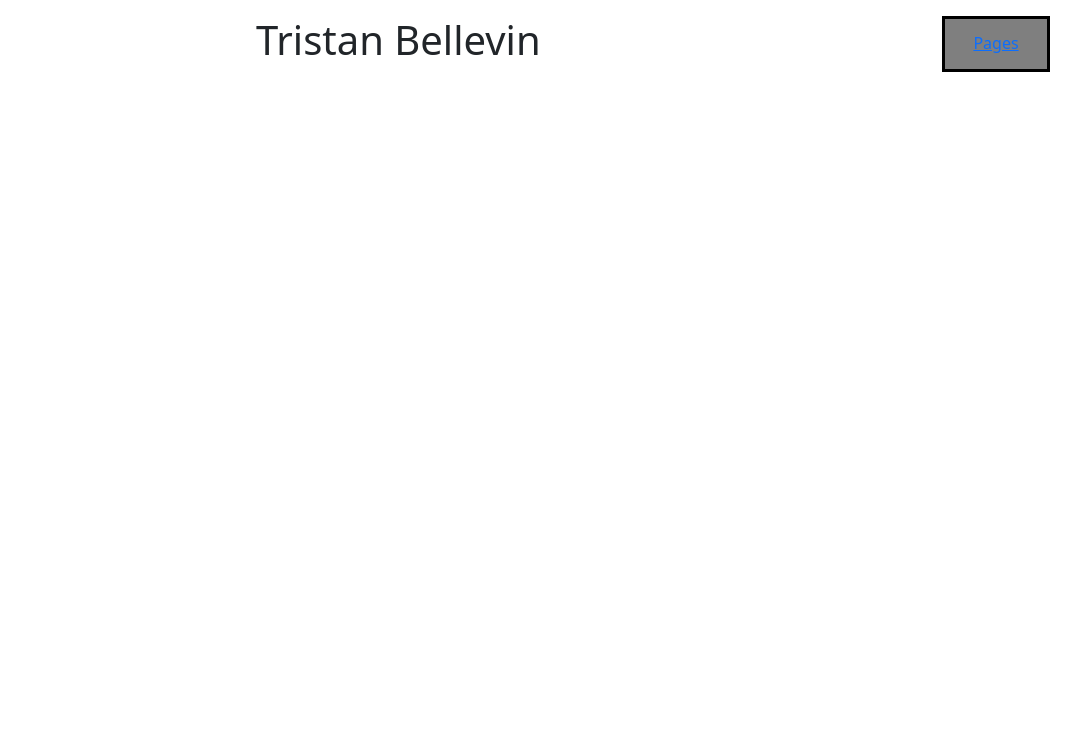
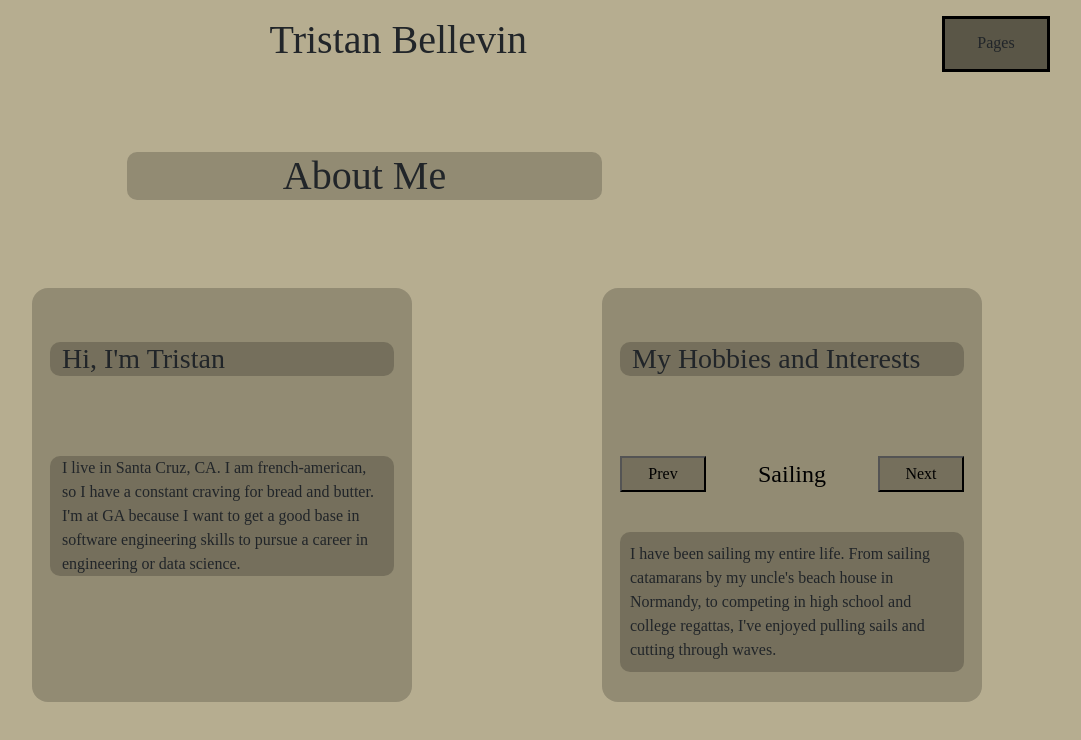
Before and after one commit to txbell/Tristan-Bellevin-Portfolio, a plain HTML site: page about-me.html in a window 1280 px wide. Shown: the whole page, without its empty margins (133-1214 px from the left). Drawn offline with nearby package versions, Linux system fonts and the light colour scheme.

Commit message:
11:26 2/22/23

```diff
--- a/about-me.html
+++ b/about-me.html
@@ -11,16 +11,53 @@
 <body id="about-mePg">
     <div class="row" id="titBar">
         <h1 id="title" class="col-9 col-md-10">Tristan Bellevin</h1>
-        <a id="BurgahBar" class="col-2 col-md-1">
+        <article id="BurgahBar" class="col-2 col-md-1">
             <span id="bText">Pages</span>
-        </a>
+        </article>
         <div class="col-2" id="modalBurgah">
             <div class="row">
-                <a class="col-12" href="home.html">HOME</a>
-                <a class="col-12" href="projects.html">PROJECTS</a>
-                <a href="resume.html">RESUME</a>
+                <a class="modB col-12" href="home.html">HOME</a>
+                <a class="modB col-12" href="projects.html">PROJECTS</a>
+                <a class="modB" href="resume.html">RESUME</a>
             </div>
         </div>
+    </div>
+
+    <div class="container">
+        <div class="row">
+            <div class="col-2"></div>
+            <h1 class="col-5 gy-5">About Me</h1>
+            <div class="col-5"></div>
+        </div>
+
+        <div class="row">
+            <div class="col-1"></div>
+            <div class="col-4 gy-5">
+                <div class="row">
+                    <h3 class="tit">Hi, I'm Tristan</h3>
+                </div>
+                <div class="row">
+                    <a id="abtMeTxt">I live in Santa Cruz, CA. I am french-american, so I have a constant craving for bread and butter. I'm at GA because I want to get a good base in software engineering skills to pursue a career in engineering or data science.</a>
+                </div>
+            </div>
+            <div class="col-2"></div>
+            <div class="col-4 gy-5">
+                <div class="row">
+                    <h3 class="tit">My Hobbies and Interests</h3>
+                </div>
+                <div class="row">
+                    <button id="abtPrev" class="col-3">Prev</button>
+                    <a class="col-6" id="hobTxt">Sailing</a>
+                    <button id="abtNext" class="col-3">Next</button>
+                </div>
+                <div class="row align-items-center">
+                    <a id="hobInfo">I have been sailing my entire life. From sailing catamarans by my uncle's beach house in Normandy, to competing in high school and college regattas,
+                        I've enjoyed pulling sails and cutting through waves.</a>
+                </div>
+            </div>
+            <div class="col-1"></div>
+        </div>
+    </div>
 </body>
 <script src="app.js"></script>
 <script src="https://cdn.jsdelivr.net/npm/bootstrap@5.3.0-alpha1/dist/js/bootstrap.bundle.min.js" integrity="sha384-w76AqPfDkMBDXo30jS1Sgez6pr3x5MlQ1ZAGC+nuZB+EYdgRZgiwxhTBTkF7CXvN" crossorigin="anonymous"></script>
--- a/style.css
+++ b/style.css
@@ -1,10 +1,14 @@
 * {
     margin: 0;
+    font-family: 'Times New Roman', Times, serif;
+    text-decoration: none;
 }
+
+@import url('https://fonts.googleapis.com/css2?family=Josefin+Sans&display=swap');
 
 :root {
     --txtClr: #ff4b3e;
-    --bkgrClr: #6f1d1b;
+    --bkgrClr: #b6ad90;
 }
 
 #titBar {
@@ -20,7 +24,15 @@
 }
 
 #projectsPg {
-    background-color: #b6ad90;
+    background-color: var(--bkgrClr);
+}
+
+#about-mePg {
+    background-color: var(--bkgrClr);
+}
+
+#resumePg {
+    background-color: var(--bkgrClr);
 }
 
 #title {
@@ -44,6 +56,30 @@
     text-align: center;
     padding: 10px 0;
     border: 3px solid rgb(0,0,0);
+    text-decoration: none;
+    color: black;
+    text-transform: none;
+}
+
+.modB {
+    text-decoration: none;
+    color: black;
+    background-color: rgba(0, 0, 0, .3);
+    margin-bottom: 1vh;
+}
+
+span#bText {
+    text-decoration: none;
+}
+
+article:link { text-decoration: none; color: black; padding: 3px 0; background-color: rgba(0, 0, 0, .4); margin: 2px}
+article:visited { text-decoration: none; color: black; padding: 3px 0; background-color: rgba(0, 0, 0, .4); margin: 2px}
+article:hover { text-decoration: none; color: black; padding: 3px 0; background-color: rgba(0, 0, 0, .4); margin: 2px}
+article:active { text-decoration: none; color: black; padding: 3px 0; background-color: rgba(0, 0, 0, .4); margin: 2px}
+
+h1.col-5.gy-5 {
+    margin-top: 10vh;
+    margin-bottom: 5vh;
 }
 
 #proj1Mod {
@@ -80,31 +116,41 @@
     grid-column: 7/span 2;
     grid-row: 3/span 2;
     text-align: center;
-    padding: 50px 0;
+    padding: 70px 0;
+    font-size: 2vw;
     background-color: var(--bkgrClr);
     color: var(--txtClr);
+    text-decoration: none;
+    border: 1px solid black;
 }
 
 #prjcts {
     grid-row: 6/span 2;
     grid-column: 3/span 2;
     text-align: center;
-    padding: 50px 0;
+    padding: 70px 0;
+    font-size: 2vw;
     background-color: var(--bkgrClr);
     color: var(--txtClr);
+    text-decoration: none;
+    border: 1px solid black;
 }
 
 #resume {
     grid-row: 3/span 2;
     grid-column: 4/span 2;
     text-align: center;
-    padding: 50px 0;
+    padding: 70px 0;
+    font-size: 2vw;
     background-color: var(--bkgrClr);
     color: var(--txtClr);
+    text-decoration: none;
+    border: 1px solid black;
 }
 
 .link {
     text-align: center;
+    z-index: 1;
 }
 
 #lnk1 {
@@ -127,114 +173,6 @@
     grid-row: 8/span 1;
 }
 
-
-/* TEMP */
-/* .fancy {
-    background-color: transparent;
-    border: 2px solid #000;
-    border-radius: 0;
-    box-sizing: border-box;
-    color: #fff;
-    cursor: pointer;
-    display: inline-block;
-    float: right;
-    font-weight: 700;
-    letter-spacing: 0.05em;
-    margin: 0;
-    outline: none;
-    overflow: visible;
-    padding: 1.25em 2em;
-    position: relative;
-    text-align: center;
-    text-decoration: none;
-    text-transform: none;
-    transition: all 0.3s ease-in-out;
-    user-select: none;
-    font-size: 13px;
-   }
-
-   .fancy::before {
-    content: " ";
-    width: 1.5625rem;
-    height: 2px;
-    background: black;
-    top: 50%;
-    left: 1.5em;
-    position: absolute;
-    transform: translateY(-50%);
-    transform-origin: center;
-    transition: background 0.3s linear, width 0.3s linear;
-   }
-
-   .fancy .text {
-    font-size: 1.125em;
-    line-height: 1.33333em;
-    padding-left: 2em;
-    display: block;
-    text-align: left;
-    transition: all 0.3s ease-in-out;
-    text-transform: uppercase;
-    text-decoration: none;
-    color: black;
-   }
-
-   .fancy .top-key {
-    height: 2px;
-    width: 1.5625rem;
-    top: -2px;
-    left: 0.625rem;
-    position: absolute;
-    background: #e8e8e8;
-    transition: width 0.5s ease-out, left 0.3s ease-out;
-   }
-
-   .fancy .bottom-key-1 {
-    height: 2px;
-    width: 1.5625rem;
-    right: 1.875rem;
-    bottom: -2px;
-    position: absolute;
-    background: #e8e8e8;
-    transition: width 0.5s ease-out, right 0.3s ease-out;
-   }
-
-   .fancy .bottom-key-2 {
-    height: 2px;
-    width: 0.625rem;
-    right: 0.625rem;
-    bottom: -2px;
-    position: absolute;
-    background: #e8e8e8;
-    transition: width 0.5s ease-out, right 0.3s ease-out;
-   }
-
-   .fancy:hover {
-    color: white;
-    background: black;
-   }
-
-   .fancy:hover::before {
-    width: 0.9375rem;
-    background: white;
-   }
-
-   .fancy:hover .text {
-    color: white;
-    padding-left: 1.5em;
-   }
-
-   .fancy:hover .top-key {
-    left: -2px;
-    width: 0px;
-   }
-
-   .fancy:hover .bottom-key-1,
-    .fancy:hover .bottom-key-2 {
-    right: 0;
-    width: 0;
-   } */
-/* TEMP */
-
 /* Inspiration for Burger Bar from https://uiverse.io/cssbuttons-io/brown-otter-21 */
 #BurgahBar {
     background-color: rgba(0, 0, 0, .5);
@@ -243,6 +181,49 @@
     text-align: center;
     padding: .75em 0;
 }
-#bText {
+
+/* About Me */
+
+h1.col-5.gy-5 {
+    background-color: rgba(0, 0, 0, .2);
+    border-radius: 10px;
+    text-align: center;
+}
+
+a#abtMeTxt {
+    background-color: rgba(0, 0, 0, .2);
+    border-radius: 10px;
+}
+
+div.col-4.gy-5 {
+    background-color: rgba(0, 0, 0, .2);
+    border-radius: 2vh;
+    padding: 30px;
+}
+
+h3.tit {
+    margin-bottom: 10vh;
+    margin-top: 3vh;
+    background-color: rgba(0, 0, 0, .2);
+    border-radius: 10px;
+}
+
+#hobTxt {
+    text-align: center;
+    font-size: 3vh;
     text-decoration: none;
+    color: black;
 }
+
+#hobInfo {
+    text-align: left;
+    margin-top: 5vh;
+    background-color: rgba(0, 0, 0, .2);
+    border-radius: 10px;
+    padding: 2vh 0;
+    padding: 10px 10px;
+}
+
+button.col-3 {
+    background-color: rgba(0, 0, 0, .2);
+}
```
Also changed, not shown: projects.html (+12 -20 lines), resume.html (+10 -6 lines), RESUME TXB.png (added).
